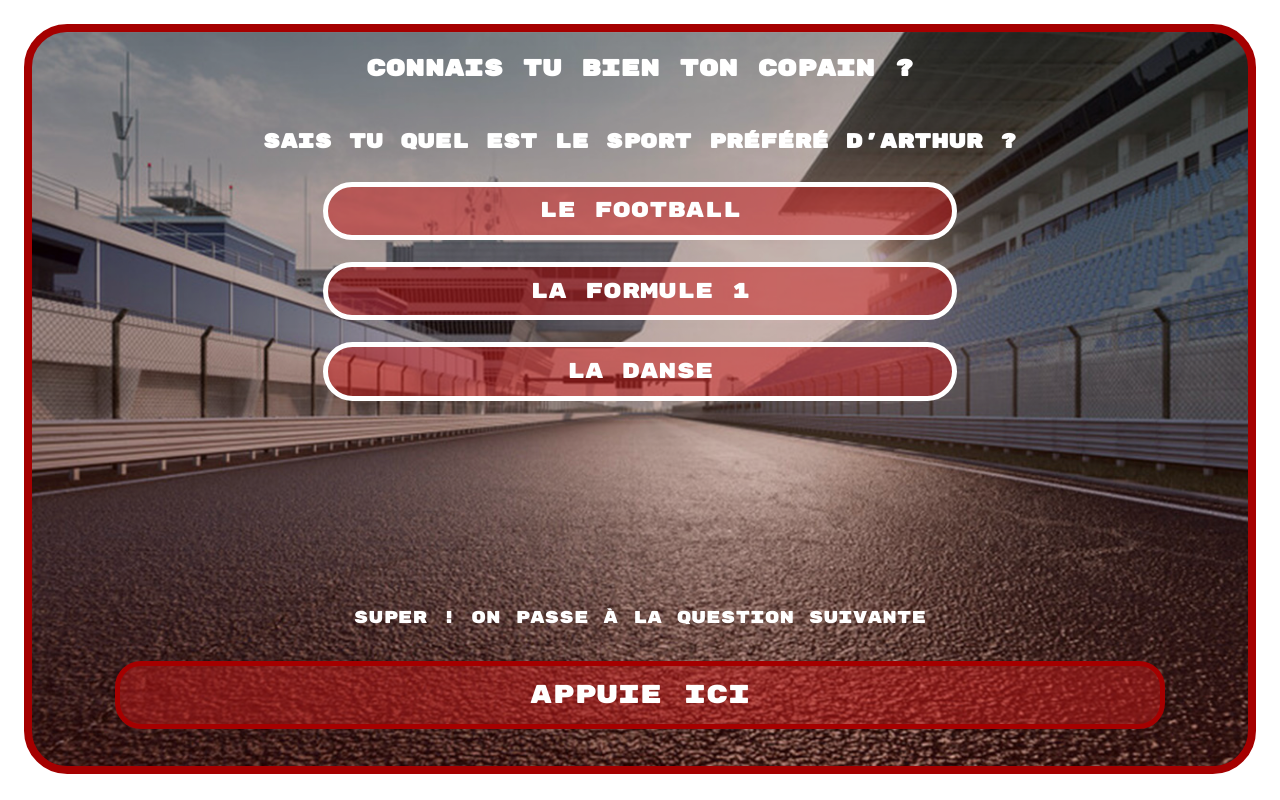
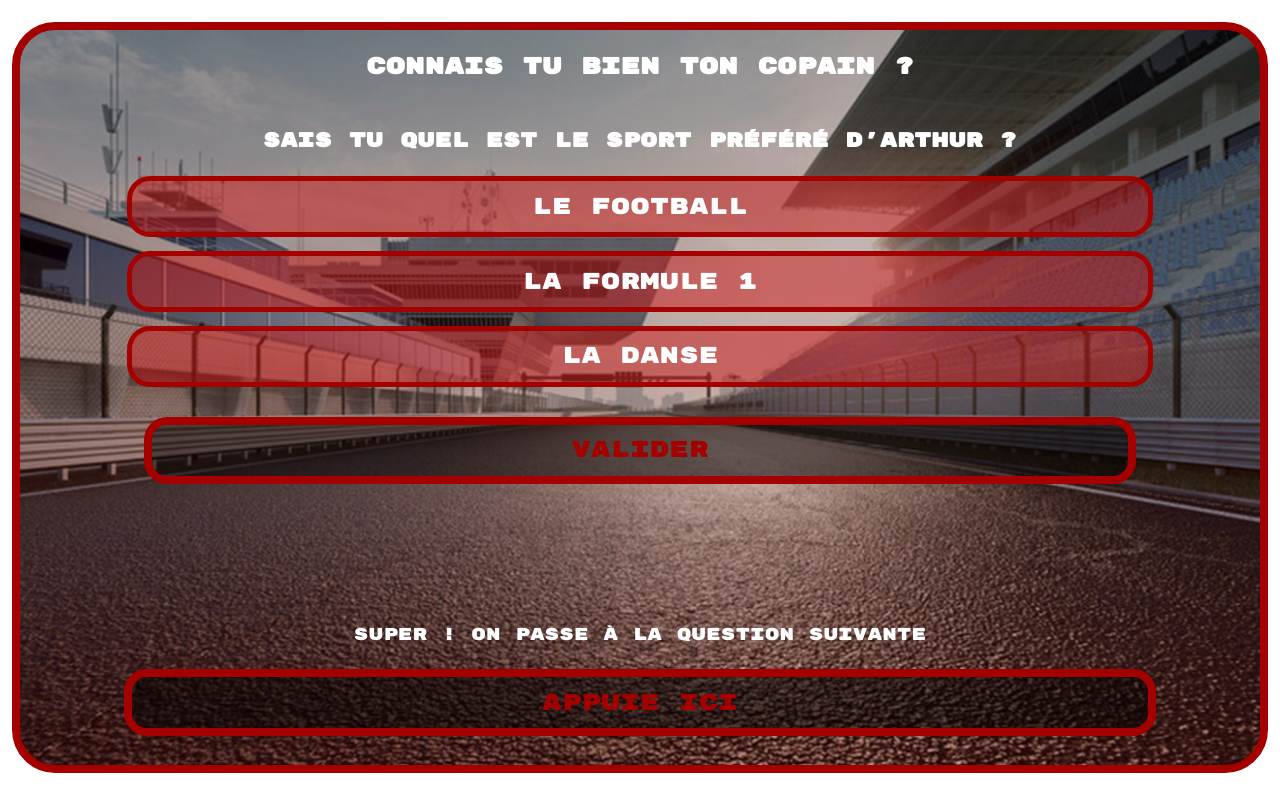
Before and after one commit to JeromeJULIEN/JeromeJULIEN.github.io, a plain HTML site: page html/quizz_1.html in a window 1280 px wide. Drawn offline with Linux system fonts and the light colour scheme.

Commit message:
maj
structuration avec formulaire

```diff
--- a/css/style_index.css
+++ b/css/style_index.css
@@ -3,7 +3,7 @@ body {
     font-family: 'Rubik Mono One', sans-serif;
     font-size: 1.8vh;
     color: rgb(255, 255, 255);
-    padding: 1rem;
+    padding: 1em 0.3em;
     display: flex;
     justify-content: center;
     align-items: center;
@@ -59,6 +59,7 @@ body {
     align-items: center;
     height: auto;
     margin: 1em 0;
+    width: 90%;
 }
 
 .footer {
@@ -67,6 +68,7 @@ body {
     display: flex;
     flex-direction: column;
     justify-content: center;
+    align-items: center;
     width: 90%;
 }
 
@@ -75,23 +77,76 @@ h3{
     font-weight: lighter;
 }
 
-.btn{
+.form{
+    display: flex;
+    flex-direction: column;
+    align-items: center;
+    width: 100%;
+}
+
+input[type="radio"] {
+    display: none;
+}
+
+.btn {
+    display: block;
     background-color:rgba(201, 26, 26, 0.5);
     border: 5px solid rgb(165, 0, 0);
     border-radius: 1em;
-    font-size: 1.8em;
-    margin: 1rem;
+    font-size: 1.6em;
+    margin: 0.3em 1em;
     padding: 0.5em;
+    transition: 0.3s;
+    text-align: center;
+    width: 90%;
+}
+
+.btn_submit {
+    color: rgb(165, 0, 0);
+    background-color:rgba(0, 0, 0, 0.5);
+    border: 8px solid rgb(165, 0, 0);
+    border-radius: 1em;
+    font-family: 'Rubik Mono One', sans-serif;
+    text-align: center;
+    margin: 1em;
+}
+
+.btn_next {
+    color: rgb(165, 0, 0);
+    display: block;
+    background-color:rgba(0, 0, 0, 0.5);
+    border: 8px solid rgb(165, 0, 0);
+    border-radius: 1em;
+    font-family: 'Rubik Mono One', sans-serif;
+    text-align: center;
+}
+
+input[type="radio"]:checked + label {
+    border: 5px solid rgb(99, 0, 0);
+    background-color:rgba(201, 26, 26, 0.7);
+    color: black;
+}
+
+a {
+    font-family: 'Rubik Mono One', sans-serif;
     text-decoration: none;
+    color: rgb(165, 0, 0);
     transition: 0.3s;
-    color: white;
-    text-align: center;
+}
+
+a:hover {
+    color: black;
 }
 
 .btn:hover {
     border: 5px solid rgb(99, 0, 0);
     background-color:rgba(201, 26, 26, 0.7);
     color: black;
+}
+
+.btn_submit:hover, .btn_next:hover {
+    background-color: rgba(0, 0, 0, 0.3);
+    border: 8px solid rgb(99, 0, 0);
 }
 
 .reponse{
@@ -118,12 +173,15 @@ h3{
 }
 
 .saisi {
-    width: 90%;
     background-color:rgba(255, 255, 255, 0.6);
     height: 2em;
     color: rgb(26, 26, 26);
-    font-size: 2em;
-    border-radius: 1rem;
+    font-size: 1.6em;
+    border-radius: 1em;
     border:none ;
     text-align: center;
+    width: 95%;
+    margin: 0.3em 1em;
+    padding: 0.5em;
+    font-family: 'Rubik Mono One', sans-serif;
 }
--- a/html/quizz_1.html
+++ b/html/quizz_1.html
@@ -17,14 +17,19 @@
         </header>
         <main class="main">
             <h2 class="main__h2">Sais tu quel est le sport préféré d'Arthur ?</h2>
-            <div class="reponse">Le football</div>
-            <div class="reponse">La formule 1</div>
-            <div class="reponse">La danse</div>
-
+            <form class="form" method="get" action="">
+                <input type="radio" id="football" name="quel_sport" value="1">
+                <label class="btn" for="football">Le football</label>
+                <input type="radio" id="f1" name="quel_sport" value="2">
+                <label class="btn" for="f1">La formule 1</label>
+                <input type="radio" id="danse" name="quel_sport" value="3">
+                <label class="btn" for="danse">La danse</label>
+                <button class="btn btn_submit" type="submit">Valider</button>
+            </form>
         </main>
         <footer class="footer">
             <h3>Super ! On passe à la question suivante</h3>
-            <a class="btn" href="quizz_2.html">Appuie ici</a>
+            <a class="btn btn_next" href="quizz_2.html">Appuie ici</a>
         </footer>
     </container>
 </body>
```
Also changed, not shown: html/quizz_2.html (+10 -5 lines), html/quizz_3.html (+10 -5 lines), html/quizz_4.html (+14 -9 lines), index.html (+3 -2 lines), 1 other file.
